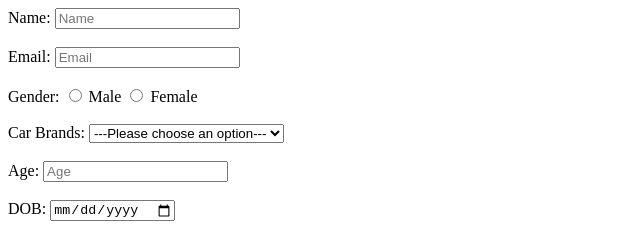
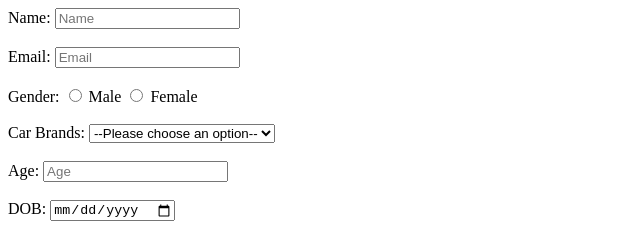
Before and after one commit to acciojob/signup-form-car-SudhirKadam1802, a website: page main.html in a window 1280 px wide. Shown: the top 236 px of the page, 0-640 px from the left. Drawn offline with Linux system fonts and the light colour scheme.

Commit message:
created a submission

```diff
--- a/main.html
+++ b/main.html
@@ -27,7 +27,7 @@
 
 <label for="cars">Car Brands:</label>
 <select id="cars" name="cars" required>
-	<option value="">---Please choose an option---</option>
+	<option value="">--Please choose an option--</option>
 	  <option value="bmw">BMW</option>
 	  <option value="audi">AUDI</option>
 	  <option value="tesla">Tesla</option>
```
